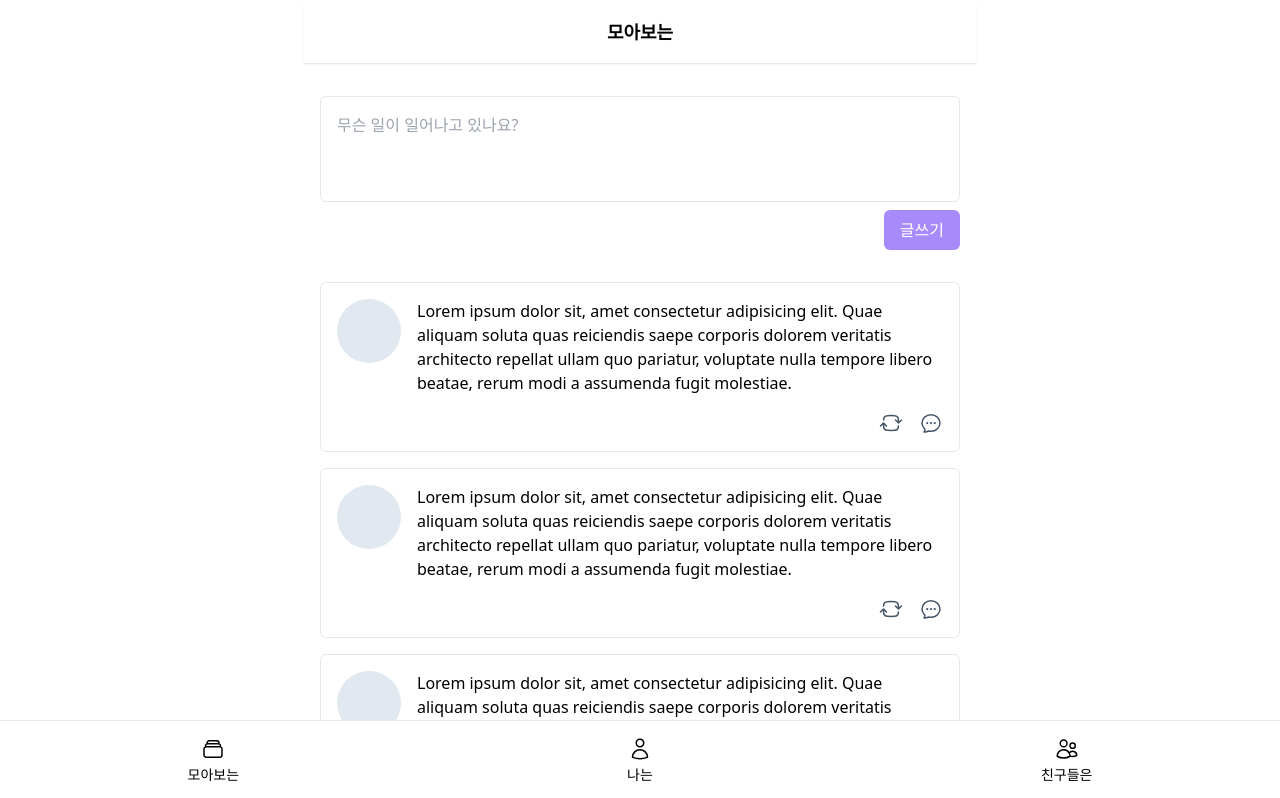
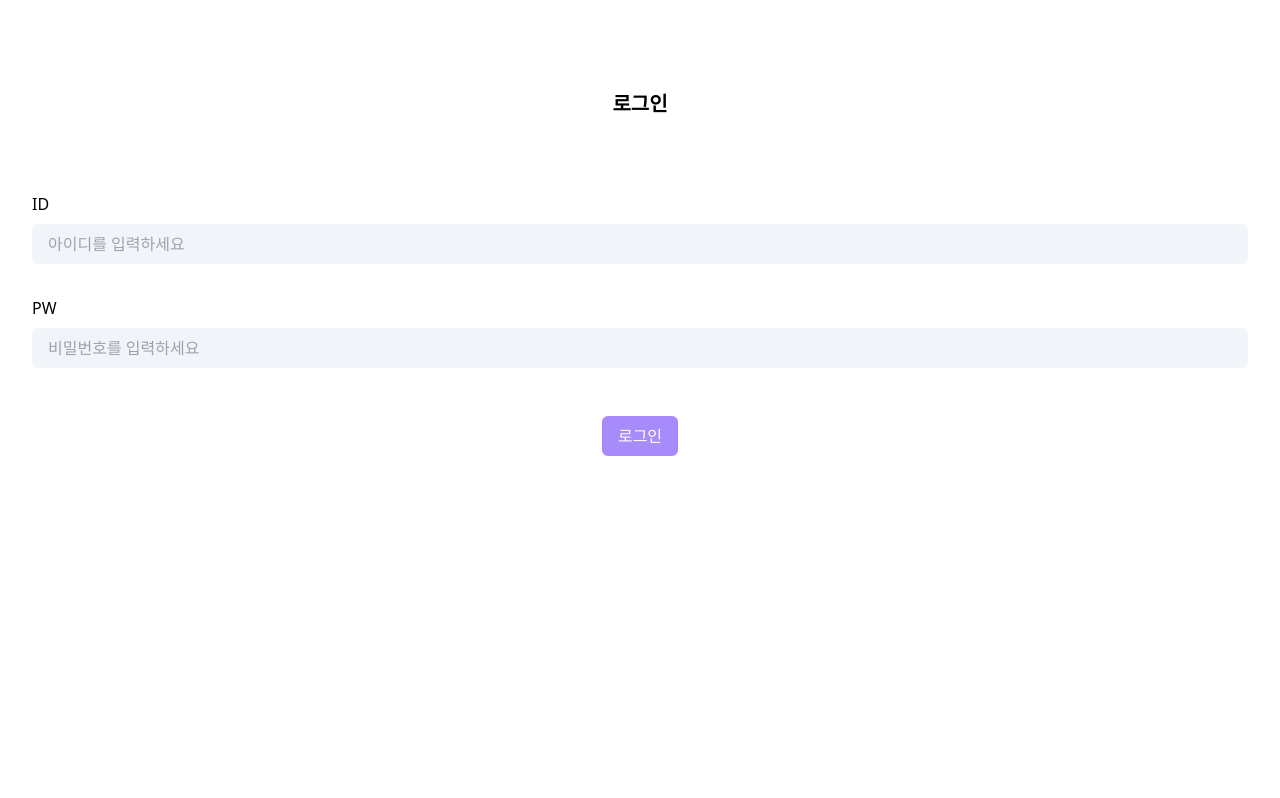
Before and after one commit to GuitarCoders/front, a Next.js app: page / in a window 1280 px wide. Shown: the top 798 px of the page. Built offline with nearby package versions, Linux system fonts and the light colour scheme.

Commit message:
NDHR-39 라우팅 구조 수정
enter 삭제, 기존 enter를 index로.
기존 index는 새롭게 timeline 라우팅으로 보냄. (모아보는)

```diff
--- a/pages/enter.tsx
+++ /dev/null
@@ -1,38 +0,0 @@
-import Layout from "../components/layout";
-
-const Enter = () => {
-  return (
-    <Layout>
-      <div className="mt-12 h-28 flex justify-center items-center text-xl font-bold">
-        로그인
-      </div>
-      <form className="py-4">
-        <div className="p-4 flex flex-col gap-2">
-          <label htmlFor="id">ID</label>
-          <input
-            id="id"
-            type="id"
-            placeholder="아이디를 입력하세요"
-            className="bg-slate-100 px-4 py-2 rounded-md focus:ring-violet-400 focus:outline-violet-400"
-          />
-        </div>
-        <div className="p-4 flex flex-col gap-2">
-          <label htmlFor="pw">PW</label>
-          <input
-            id="pw"
-            type="password"
-            placeholder="비밀번호를 입력하세요"
-            className="bg-slate-100 px-4 py-2 rounded-md focus:ring-violet-400 focus:outline-violet-400"
-          />
-        </div>
-        <div className="flex justify-center items-center mt-8">
-          <button className="bg-violet-400 px-4 py-2 rounded-md text-white">
-            로그인
-          </button>
-        </div>
-      </form>
-    </Layout>
-  );
-};
-
-export default Enter;
--- a/pages/index.tsx
+++ b/pages/index.tsx
@@ -1,18 +1,36 @@
-import Layout from "../components/layout";
-import PostForm from "../components/postForm";
-import PostPreview from "../components/postPreview";
+const Enter = () => {
+  return (
+    <main className="px-4">
+      <div className="mt-12 h-28 flex justify-center items-center text-xl font-bold">
+        로그인
+      </div>
+      <form className="py-4">
+        <div className="p-4 flex flex-col gap-2">
+          <label htmlFor="id">ID</label>
+          <input
+            id="id"
+            type="id"
+            placeholder="아이디를 입력하세요"
+            className="bg-slate-100 px-4 py-2 rounded-md focus:ring-violet-400 focus:outline-violet-400"
+          />
+        </div>
+        <div className="p-4 flex flex-col gap-2">
+          <label htmlFor="pw">PW</label>
+          <input
+            id="pw"
+            type="password"
+            placeholder="비밀번호를 입력하세요"
+            className="bg-slate-100 px-4 py-2 rounded-md focus:ring-violet-400 focus:outline-violet-400"
+          />
+        </div>
+        <div className="flex justify-center items-center mt-8">
+          <button className="bg-violet-400 px-4 py-2 rounded-md text-white">
+            로그인
+          </button>
+        </div>
+      </form>
+    </main>
+  );
+};
 
-export default function Home() {
-  return (
-    <Layout title="모아보는">
-      <section className="mt-8 space-y-8">
-        <PostForm />
-        <section className="space-y-4">
-          {Array.from({ length: 10 }, (_, i) => i).map((i) => (
-            <PostPreview key={i} />
-          ))}
-        </section>
-      </section>
-    </Layout>
-  );
-}
+export default Enter;
--- /dev/null
+++ b/pages/timeline.tsx
@@ -0,0 +1,20 @@
+import FIB from "../components/fib";
+import Layout from "../components/layout";
+import PostPreview from "../components/postPreview";
+import { PlusIcon } from "../styles/icons";
+
+export default function Timeline() {
+  return (
+    <Layout title="모아보는">
+      {/* <div className="p-4 my-8 space-y-8">
+        <PostForm />
+      </div> */}
+      <section className="divide-y">
+        {Array.from({ length: 10 }, (_, i) => i).map((i) => (
+          <PostPreview key={i} />
+        ))}
+      </section>
+      <FIB icon={<PlusIcon className="w-8 h-8" />} />
+    </Layout>
+  );
+}
```
